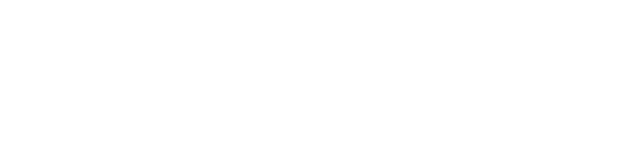
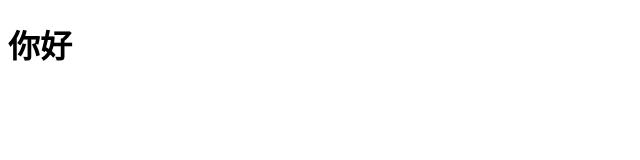
Before and after one commit to BobKuo/Front_test, a plain HTML site: page index.html in a window 1280 px wide. Shown: the whole page, without its empty margins (0-640 px from the left). Drawn offline with Linux system fonts and the light colour scheme.

Commit message:
modified:   index.html  標題h1填入: 你好

```diff
--- a/index.html
+++ b/index.html
@@ -9,7 +9,7 @@
 
 <body>
     <form action="" method="post">
-        <h1></h1>
+        <h1>你好</h1>
         <table>
             <tr>
                 <td></td>
```
